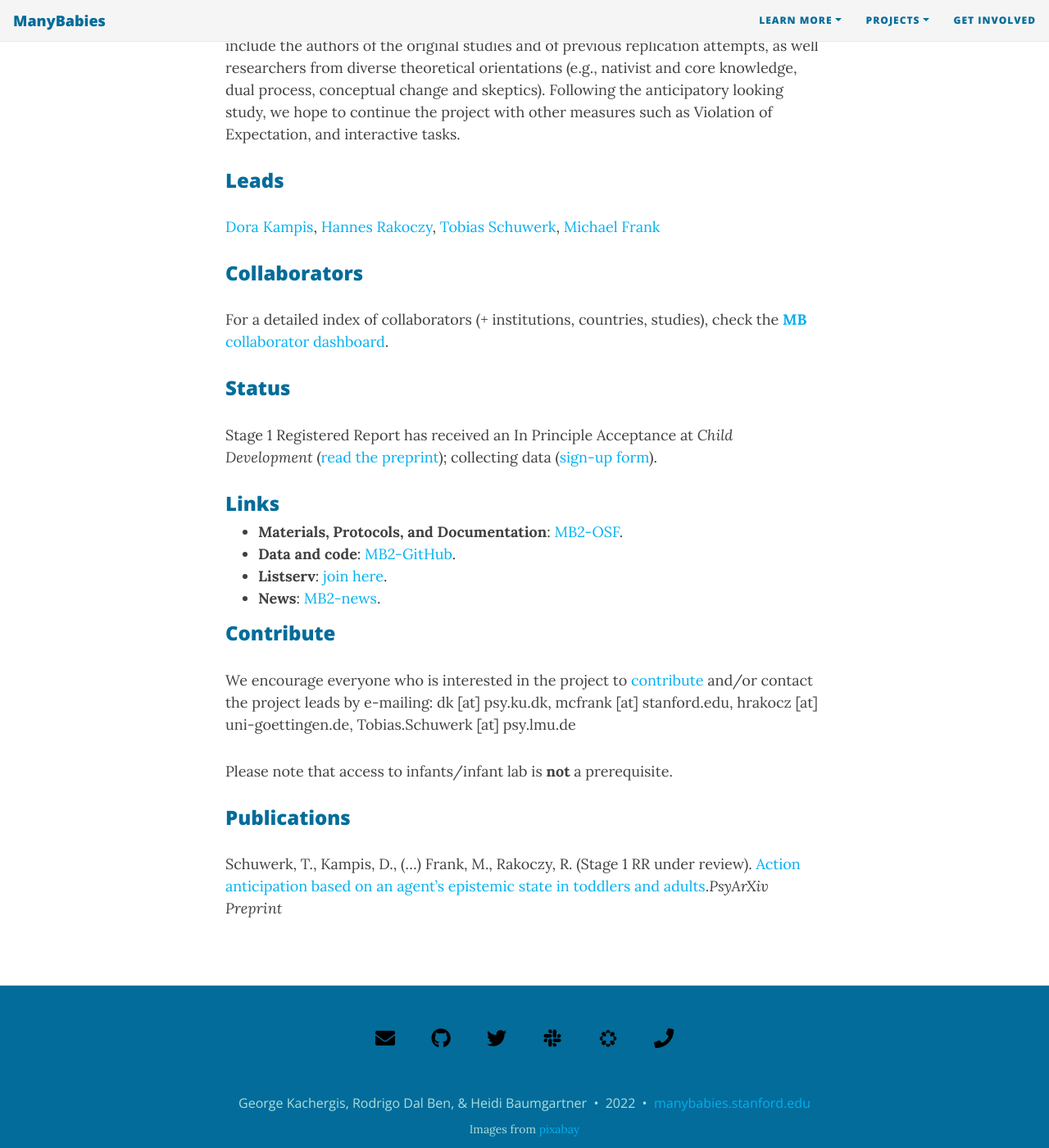
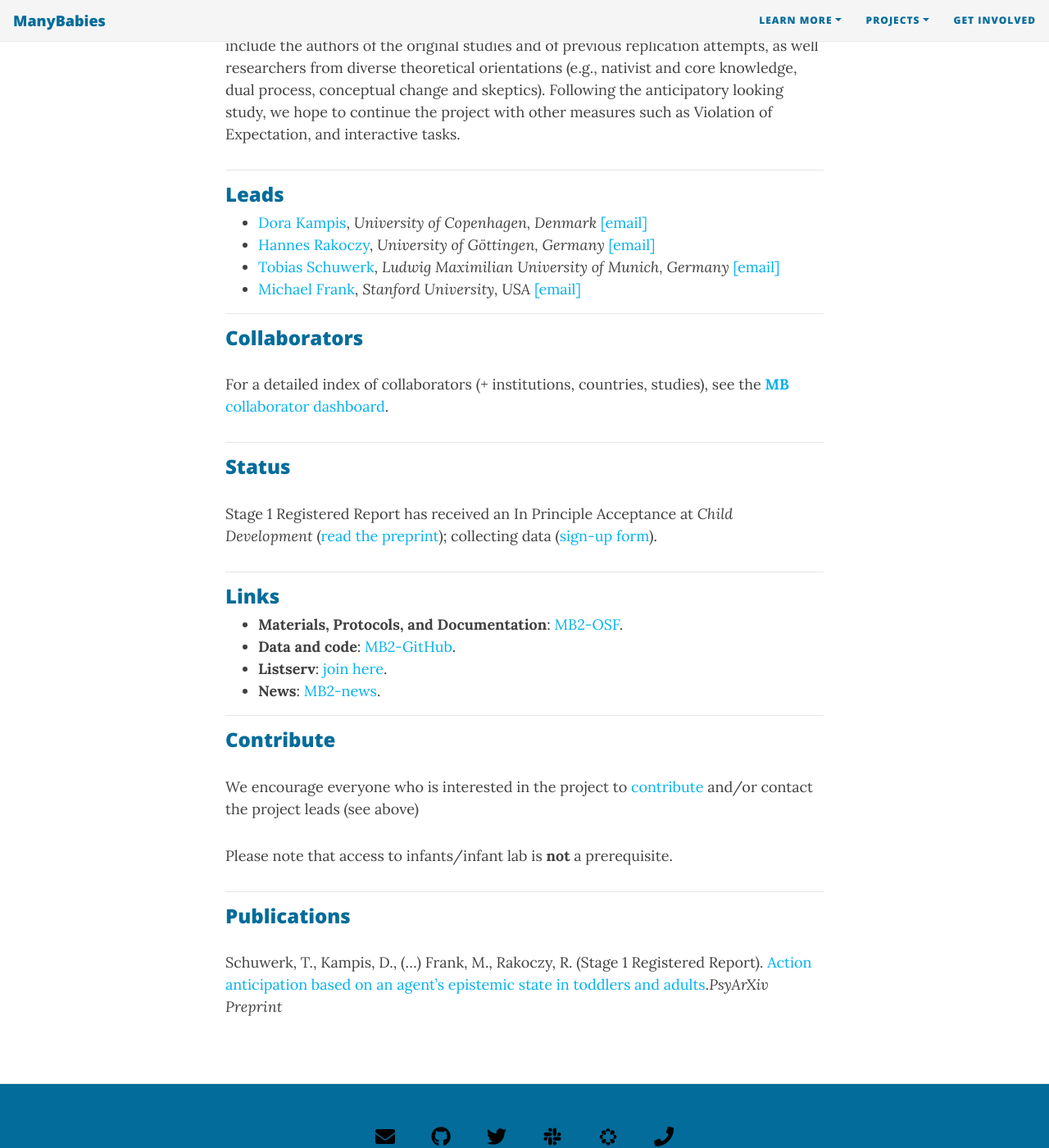
Before and after one commit to manybabies/manybabies.github.io, a Jekyll site: the page built from MB2.md, in a window 1280 px wide and 1400 px high, scrolled down 919 px. Shown: the whole window at 82% size. Built offline with Jekyll 4.4.1, drawn with Linux system fonts in a browser that asks for light colours; nearby versions of some CDN libraries; some web fonts are replaced.

Commit message:
update MB2 and MB2P

```diff
--- a/MB2.md
+++ b/MB2.md
@@ -17,31 +17,38 @@ To-do:
 <img style="float: right;" src="/assets/img/MB2_design300px.png">
 In this ongoing project we aim to investigate a fundamental feature of human social cognition: Theory of Mind (ToM) or the ability to ascribe mental states to agents. One of the central tests for ToM is the false belief task in which the participant need to predict how an agent will act on the basis of her/his (mis)representation of the world. Using a false belief task (3D-animated videos), we ask if infants (18- to 27-month-olds) and adults show anticipatory looking that reflects the false belief of another agent. Our contributors include the authors of the original studies and of previous replication attempts, as well researchers from diverse theoretical orientations (e.g., nativist and core knowledge, dual process, conceptual change and skeptics). Following the anticipatory looking study, we hope to continue the project with other measures such as Violation of Expectation, and interactive tasks.
 
+***
 ### Leads
-[Dora Kampis](https://psychology.ku.dk/staff/academic_staff/?pure=en%2Fpersons%2Fdora-kampis(94aa17eb-739f-486e-a280-4a76aa4d38a7).html), [Hannes Rakoczy](https://www.psych.uni-goettingen.de/en/development/team/rakoczy-hannes), [Tobias Schuwerk](https://www.psy.lmu.de/epp/personen/wiss_ma/tobias_schuwerk/), [Michael Frank](https://web.stanford.edu/~mcfrank/)
+* [Dora Kampis](https://psychology.ku.dk/staff/academic_staff/?pure=en%2Fpersons%2Fdora-kampis(94aa17eb-739f-486e-a280-4a76aa4d38a7).html), *University of Copenhagen, Denmark* [[email]](mailto:dk@psy.ku.dk)
+* [Hannes Rakoczy](https://www.psych.uni-goettingen.de/en/development/team/rakoczy-hannes), *University of Göttingen, Germany* [[email]](mailto:hrakocz@uni-goettingen.de)
+* [Tobias Schuwerk](https://www.psy.lmu.de/epp/personen/wiss_ma/tobias_schuwerk/), *Ludwig Maximilian University of Munich, Germany* [[email]](mailto:Tobias.Schuwerk@psy.lmu.de)
+* [Michael Frank](https://web.stanford.edu/~mcfrank/), *Stanford University, USA* [[email]](mcfrank@stanford.edu)
 
+***
 ### Collaborators
-For a detailed index of collaborators (+ institutions, countries, studies), check the [**MB** collaborator dashboard](https://manybabies.shinyapps.io/shiny_mb_map/).
+For a detailed index of collaborators (+ institutions, countries, studies), see the [**MB** collaborator dashboard](https://manybabies.shinyapps.io/shiny_mb_map/).
 
 <!-- Flourish
 <div class="flourish-embed flourish-map" data-src="visualisation/2520253" data-url="https://flo.uri.sh/visualisation/2520253/embed"><script src="https://public.flourish.studio/resources/embed.js"></script></div>
 -->
 
+***
 ### Status
 Stage 1 Registered Report has received an In Principle Acceptance at *Child Development* ([read the preprint](https://psyarxiv.com/x4jbm/)); collecting data ([sign-up form](https://docs.google.com/forms/d/1SnPZh1FrIGA5qMFM1ZSMcuE_qN9DPTCEic2Nt35XNcc/viewform)).
 
-
+***
 ### Links
 * **Materials, Protocols, and Documentation**: [MB2-OSF](https://osf.io/jmuvd/).
 * **Data and code**: [MB2-GitHub](https://github.com/manybabies/mb2-analysis).
 * **Listserv**: [join here](https://mailman.stanford.edu/mailman/listinfo/manybabies2).
 * **News**: [MB2-news]({{site.baseurl}}/tags/#MB2).
 
+***
 ### Contribute
-We encourage everyone who is interested in the project to [contribute]({{site.baseurl}}/get_involved/) and/or contact the project leads by e-mailing: dk [at] psy.ku.dk, mcfrank [at] stanford.edu, hrakocz [at] uni-goettingen.de, Tobias.Schuwerk [at] psy.lmu.de
+We encourage everyone who is interested in the project to [contribute]({{site.baseurl}}/get_involved/) and/or contact the project leads (see above)
 
 Please note that access to infants/infant lab is **not** a prerequisite.
 
-<!-- ### Publications -->
+***
 ### Publications
-Schuwerk, T., Kampis, D., (...) Frank, M., Rakoczy, R. (Stage 1 RR under review). [Action anticipation based on an agent's epistemic state in toddlers and adults](https://psyarxiv.com/x4jbm/)._PsyArXiv Preprint_
+Schuwerk, T., Kampis, D., (...) Frank, M., Rakoczy, R. (Stage 1 Registered Report). [Action anticipation based on an agent's epistemic state in toddlers and adults](https://psyarxiv.com/x4jbm/)._PsyArXiv Preprint_
```
Also changed, not shown: MB2P.md (added, +38 -0 lines), get_involved.md (+2 -2 lines).
